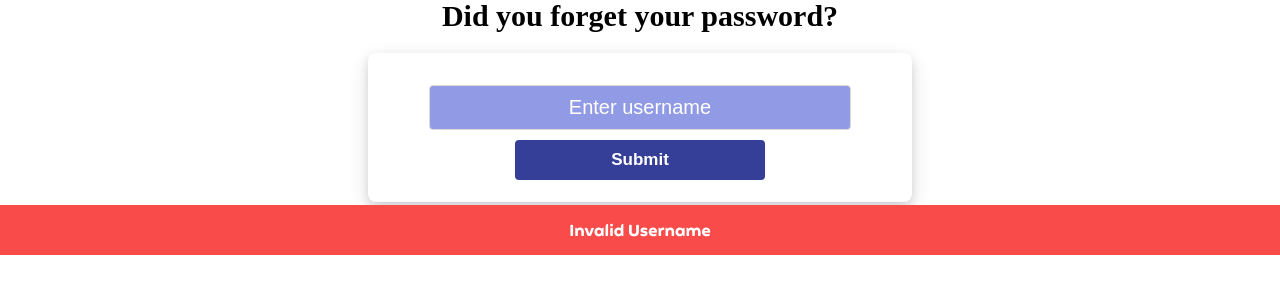
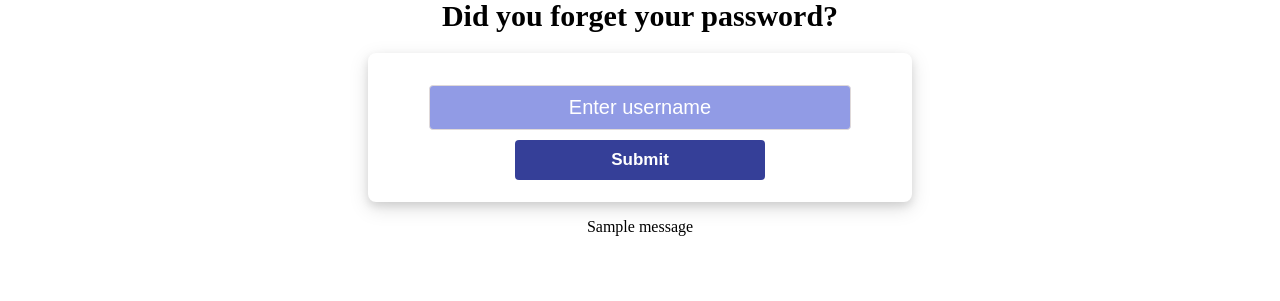
Before and after one commit to a0a912/Group-22-Agile, a Flask app: page /forgot in a window 1280 px wide. Shown: the part 425-726 px from the top of the page. Run offline with Flask 3, Linux system fonts and the light colour scheme; one stand-in notice (Sample message) is shown.

Commit message:
error message

```diff
--- a/login_flask.py
+++ b/login_flask.py
@@ -70,12 +70,12 @@ def login():
         if 3 <= session.get('fail_count') < 5:
             attempts = session.get('fail_count')
             message = f"Incorrect Password. You tried {attempts} attempts. You have only {5 - attempts} more attempts."
-            #flash(message)
+            flash(message, 'error')
 
         if session.get('fail_count') == 5:
             message = "Incorrect Password. You tried 5 attempts. Please try again later."
-            #flash(message)
-        flash(message)
+            flash(message, 'error')
+        flash(message, 'error')
         return redirect(url_for('login_page'))
 
 # register route making a post request to the server to check the username and password using the sign_up function from usermod.py
@@ -204,22 +204,22 @@ def test_get_question_dict():
 # get the secure questions for the user, and send it to the resetq page
 @app.route("/forgot", methods=['GET', 'POST'])
 def forgot():
-    username = request.form.get('username')
+
     # print(username)
     if request.method == "POST":
-        if username is None:
-            flash("Not existing username. Please try again.")
-            return redirect(url_for('forgot'))
+        username = request.form.get('username')
+        if not username:
+            flash("Not existing username. Please try again.", 'error')
+            return render_template("forgot.html")
         questions = show_secure_question(username)
         if not questions:
-            return redirect(url_for('forgot'))
+            return render_template("forgot.html")
         # return questions
         else:
             session['username'] = username
             session['questions'] = questions
             return redirect(url_for('answer'))
     else:
-        flash("Invalid Username")
         return render_template("forgot.html")
 
 # to the reset password page, receive answers here and send it to the resetp route
--- a/templates/forgot.html
+++ b/templates/forgot.html
@@ -27,15 +27,21 @@
             <input type="text" name="username" placeholder="Enter username" class="input-field" minlength="4">
             <button type="submit" class="forgot-button">Submit</button>
         </form>
-            {% with messages = get_flashed_messages() %}
-            {% if messages %}
-            <div id="error_message">
-                {% for message in messages %}
-                <p>{{message}}</p>
-                {% endfor %}
-            </div>
+        {% with messages = get_flashed_messages(with_categories=true) %}
+        {% if messages %}
+            {% for category, message in messages %}
+            {% if category == 'success' %}
+                <div id="success_message">
+                    <p>{{message}}</p>
+                </div>
+            {% elif category == 'error' %}
+                <div id="error_message">
+                    <p>{{message}}</p>
+                </div>
             {% endif %}
-            {% endwith %}
+            {% endfor %}
+        {% endif %}
+        {% endwith %}
     </div>
 </body>
     <script>
--- a/templates/home.html
+++ b/templates/home.html
@@ -85,6 +85,8 @@
     window.onload = function() {
     var darkMode = localStorage.getItem('darkMode') === 'true';
     document.body.classList.toggle("dark-mode", darkMode);
+    const darkModeToggle = document.getElementById('duck_no_sunglasses_image_as_button');
+    darkModeToggle.addEventListener('click', toggleDarkmode);
     }
 
     /**
```
Also changed, not shown: static/bootstrap/css/HomePageJS.JS (+7 -0 lines).
